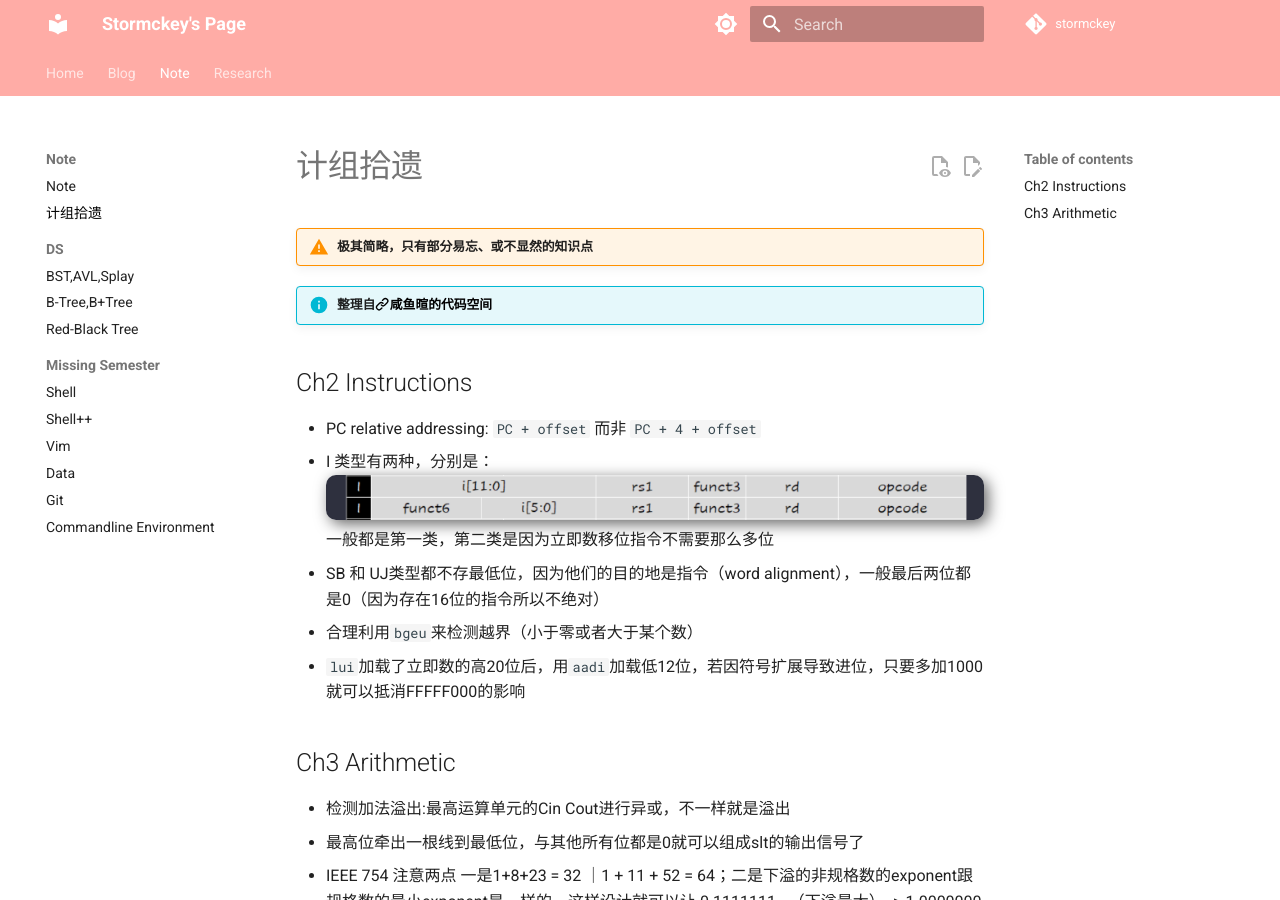
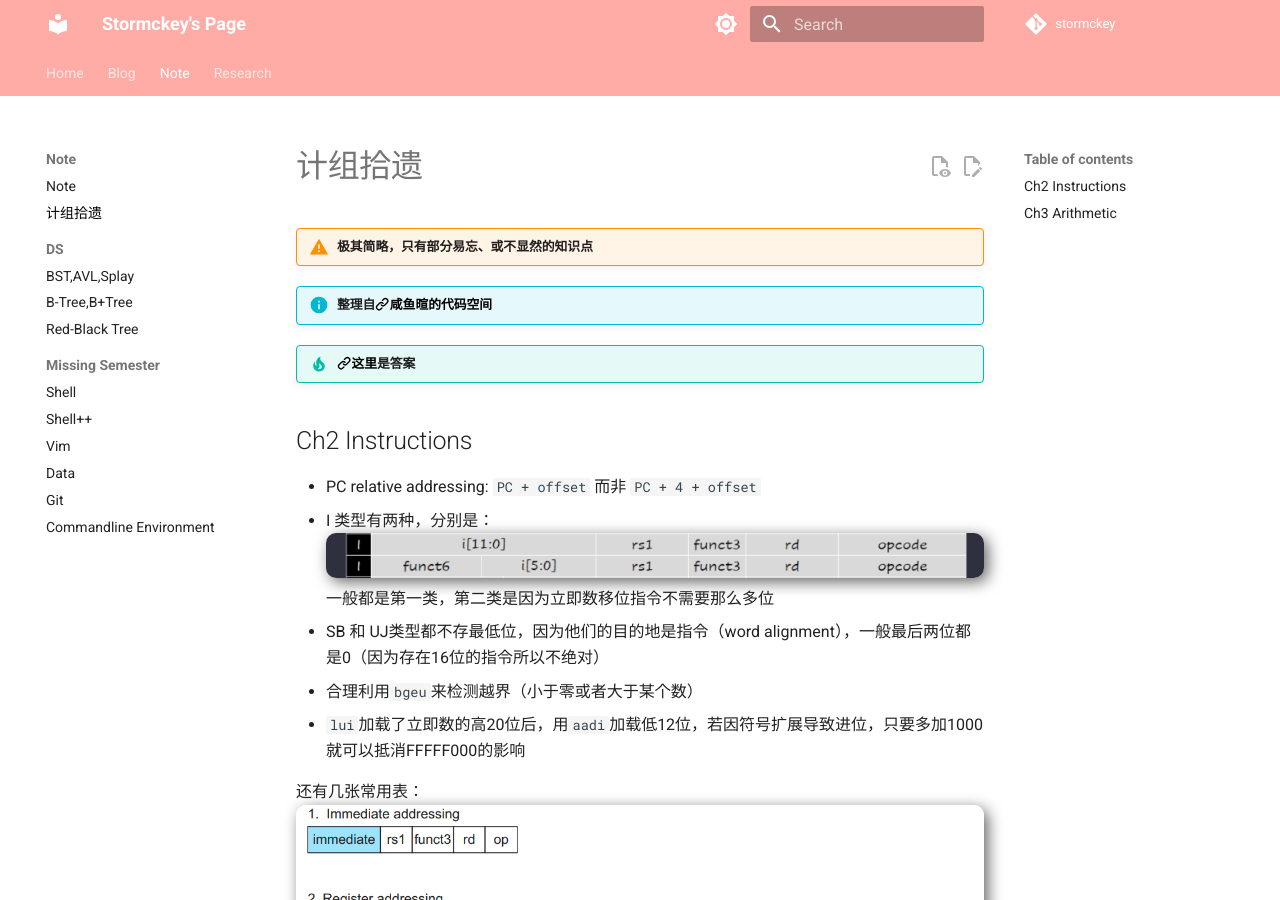
Before and after one commit to stormckey/stormckey.github.io, an MkDocs documentation site: the page built from docs/Note/CO_review.md, in a window 1280 px wide and 900 px high. Built offline with MkDocs 1.6.1 and Material for MkDocs 9.7.7, drawn with Linux system fonts in a browser that asks for light colours; comment, search, counter and statistics services are not loaded.

```diff
--- a/docs/Note/CO_review.md
+++ b/docs/Note/CO_review.md
@@ -2,6 +2,8 @@
 !!! warning "极其简略，只有部分易忘、或不显然的知识点"
 
 !!! info "整理自[:octicons-link-16:咸鱼暄的代码空间](https://xuan-insr.github.io/computer_organization/1_prelude/)"
+
+!!! tip "[:octicons-link-16:这里](https://bank.engzenon.com/tmp/60746e35-6aec-4163-86ed-7fdec0feb99b/626db954-7f2c-45af-9aa3-42dfc0feb99b/Computer_Organization_Manual_solution.pdf)是答案"
 ## Ch2 Instructions
 
 - PC relative addressing: `PC + offset` 而非 `PC + 4 + offset`
@@ -12,6 +14,15 @@
 - 合理利用`bgeu`来检测越界（小于零或者大于某个数）
 - `lui`加载了立即数的高20位后，用`aadi`加载低12位，若因符号扩展导致进位，只要多加1000就可以抵消FFFFF000的影响
 
+还有几张常用表：
+![](images/CO_review/2023-03-31-17-29-23.png#pic)
+
+![](images/CO_review/2023-03-31-17-29-33.png#pic)
+
+![](images/CO_review/2023-03-31-17-29-45.png#pic)
+
+（下图里的j imm要改成PC+imm）
+![](images/CO_review/2023-03-31-17-30-14.png#pic)
 ## Ch3 Arithmetic
 
 - 检测加法溢出:最高运算单元的Cin Cout进行异或，不一样就是溢出
```
Also changed, not shown: docs/Note/images/CO_review/2023-03-31-17-29-23.png (added), docs/Note/images/CO_review/2023-03-31-17-29-33.png (added), docs/Note/images/CO_review/2023-03-31-17-29-45.png (added), docs/Note/images/CO_review/2023-03-31-17-30-14.png (added).
